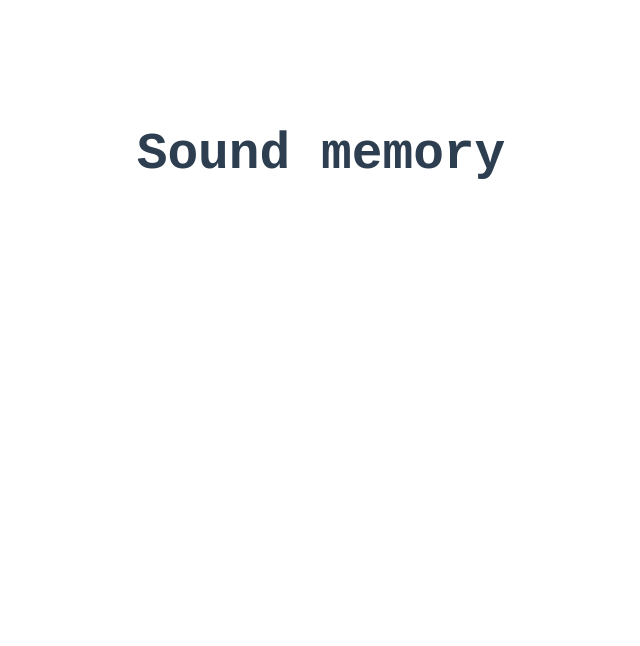
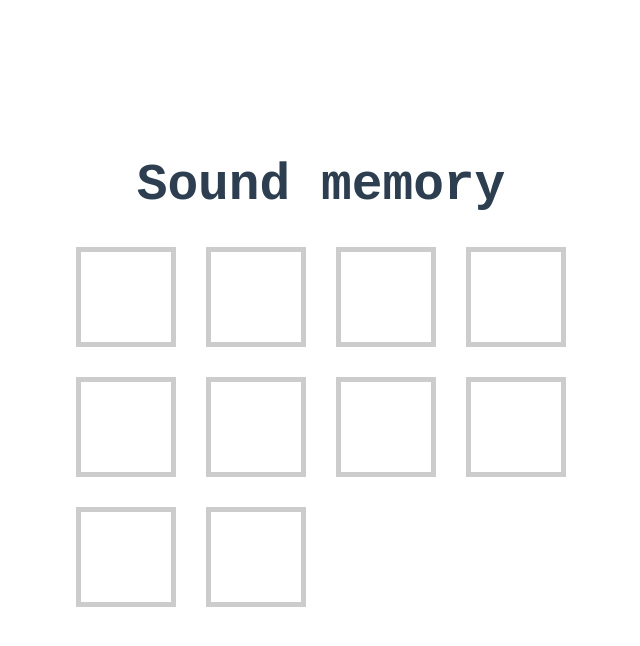
Before and after one commit to jbluemchen/atjs-memory, a Vue app: page / in a window 1280 px wide. Shown: the top 646 px of the page, without its empty margins (319-959 px from the left). Built offline with nearby package versions, Linux system fonts and the light colour scheme.

Commit message:
initializing cards and game board

```diff
--- a/src/App.vue
+++ b/src/App.vue
@@ -1,6 +1,9 @@
-<script setup>
+<script>
+export default{
+  name: 'App'
+}
+</script>
 
-</script>
 <template>
   <h1>Sound memory</h1>
   <section class="game-board">
@@ -25,4 +28,15 @@
   color: #2c3e50;
   margin-top: 60px;
 }
+.card {
+  border: 5px solid #ccc
+}
+.game-board{
+  display: grid;
+  grid-template-columns: 100px 100px 100px 100px;
+  grid-template-rows: 100px 100px 100px 100px;
+  grid-column-gap: 30px;
+  grid-row-gap: 30px;
+  justify-content: center;
+}
 </style>
```
